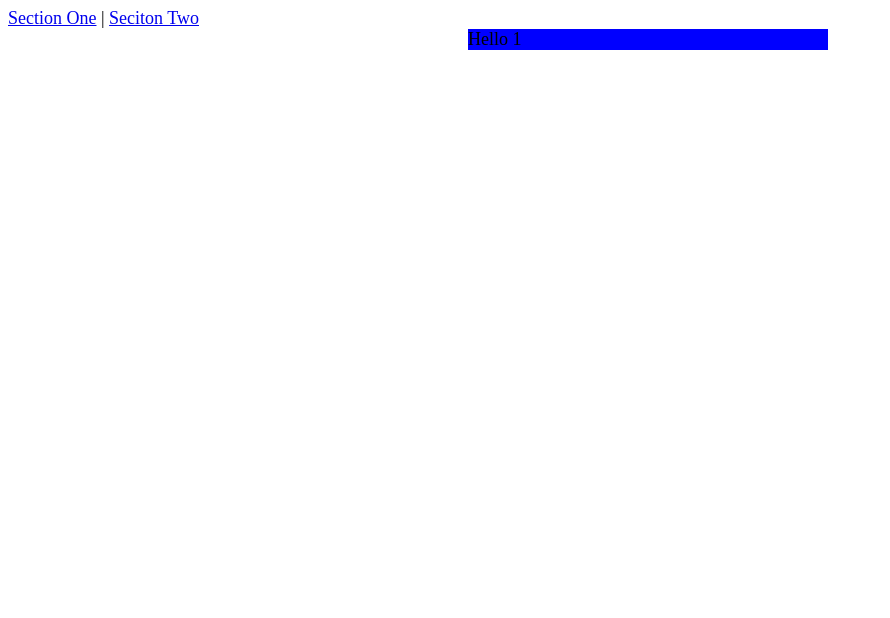
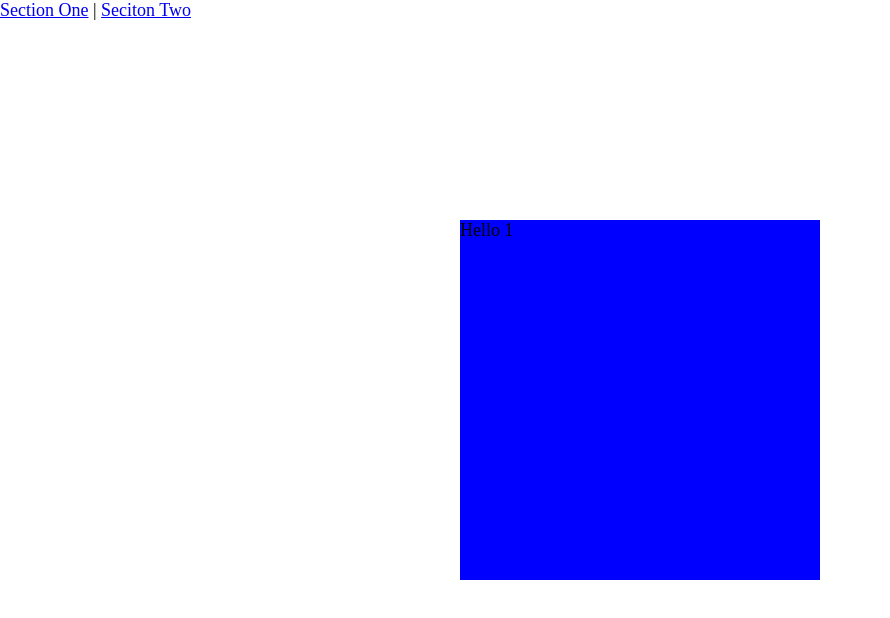
Before and after one commit to nikazvet/eventix-insight-report, a Vue app: page / in a window 1280 px wide. Shown: the top 618 px of the page, without its empty margins (0-890 px from the left). Built offline with nearby package versions, Linux system fonts and the light colour scheme.

Commit message:
added transition to routes

```diff
--- a/package.json
+++ b/package.json
@@ -8,6 +8,7 @@
 	},
 	"dependencies": {
 		"chart.js": "^3.9.1",
+		"normalize.css": "^8.0.1",
 		"papaparse": "^5.3.2",
 		"vue": "^3.2.41",
 		"vue-chartjs": "^4.1.2",
--- a/src/App.vue
+++ b/src/App.vue
@@ -3,5 +3,52 @@
     <router-link to="/">Section One</router-link> |
     <router-link to="/2">Seciton Two</router-link>
   </nav>
-  <router-view />
+
+  <router-view v-slot="{ Component }">
+    <transition name="slide">
+      <component :is="Component" />
+    </transition>
+  </router-view>
+
+  <!-- <router-view /> -->
+  <!-- <router-view v-slot="{ Component }">
+    <transition name="slide" mode="out-in">
+      <component is="Component" :key="$route.path"></component>
+    </transition>
+  </router-view> -->
 </template>
+
+<style scoped>
+.slide-enter-active {
+  animation: slide 0.35s ease-in;
+}
+.slide-leave-active {
+}
+
+/* .slide-enter-active,
+.slide-leave-active {
+  transition: opacity 1s, transform 1s;
+}
+.slide-enter-from,
+.slide-leave-to {
+  opacity: 0;
+  transform: translateY(-30%);
+} */
+
+@keyframes slide {
+  0% {
+    opacity: 0;
+    transform: translateY(30%);
+  }
+  100% {
+    opacity: 1;
+    transform: translateY(0%);
+  }
+}
+
+nav {
+  position: fixed;
+  top: 0;
+  left: 0;
+}
+</style>
--- a/src/assets/styles/app.css
+++ b/src/assets/styles/app.css
@@ -9,10 +9,15 @@
   --color-primary: red;
 }
 
+* {
+	box-sizing: border-box;
+}
+
 html,
-body {
+body, #app {
 	font-family: var(--text-body);
 	font-size: 18px;
-  min-width: 100%;
-  min-height: 100%;
+  width: 100%;
+  height: 100%;
+	overflow: hidden;
 }
--- a/src/layouts/DefaultLayout.vue
+++ b/src/layouts/DefaultLayout.vue
@@ -6,14 +6,25 @@ export default {
 
 <template>
   <section class="container">
-    <slot></slot>
+    <div class="content">
+      <slot></slot>
+    </div>
   </section>
 </template>
 
 <style scoped>
 .container {
+  display: flex;
+  align-items: center;
+  justify-content: center;
+  width: 100%;
+  height: 100%;
+}
+
+.content {
   width: 20rem;
-  margin: 0 auto;
+  height: 20rem;
+  /* margin: auto; */
   color: var(--color-primary);
   background-color: blue;
 }
--- a/src/main.js
+++ b/src/main.js
@@ -2,6 +2,7 @@ import { createApp } from "vue";
 import router from "./routers";
 import App from "./App.vue";
 
+import "normalize.css";
 import "@/assets/styles/app.css";
 
 const app = createApp(App);
```
Also changed, not shown: 1 other file (tests, documents, lock files or other folders).
